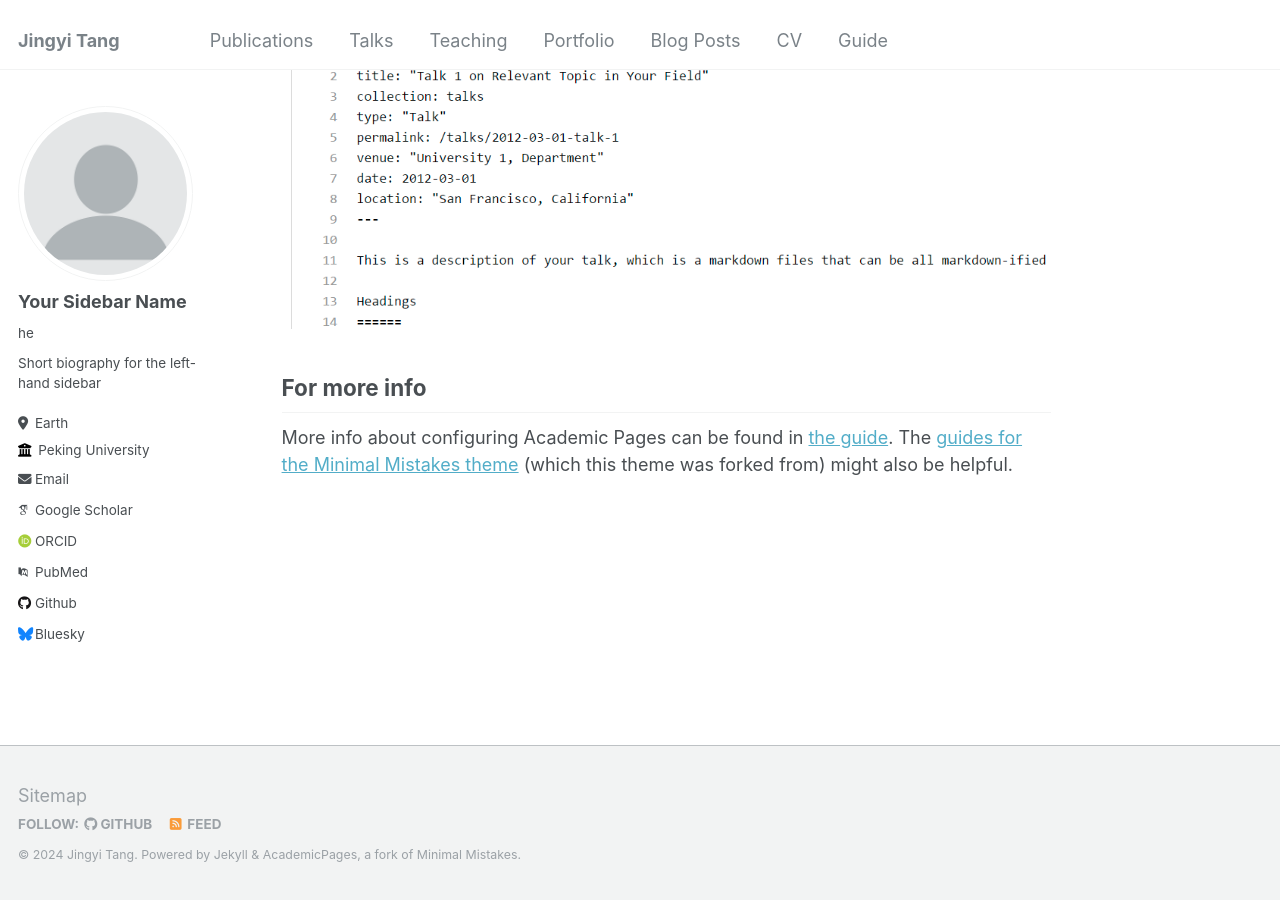
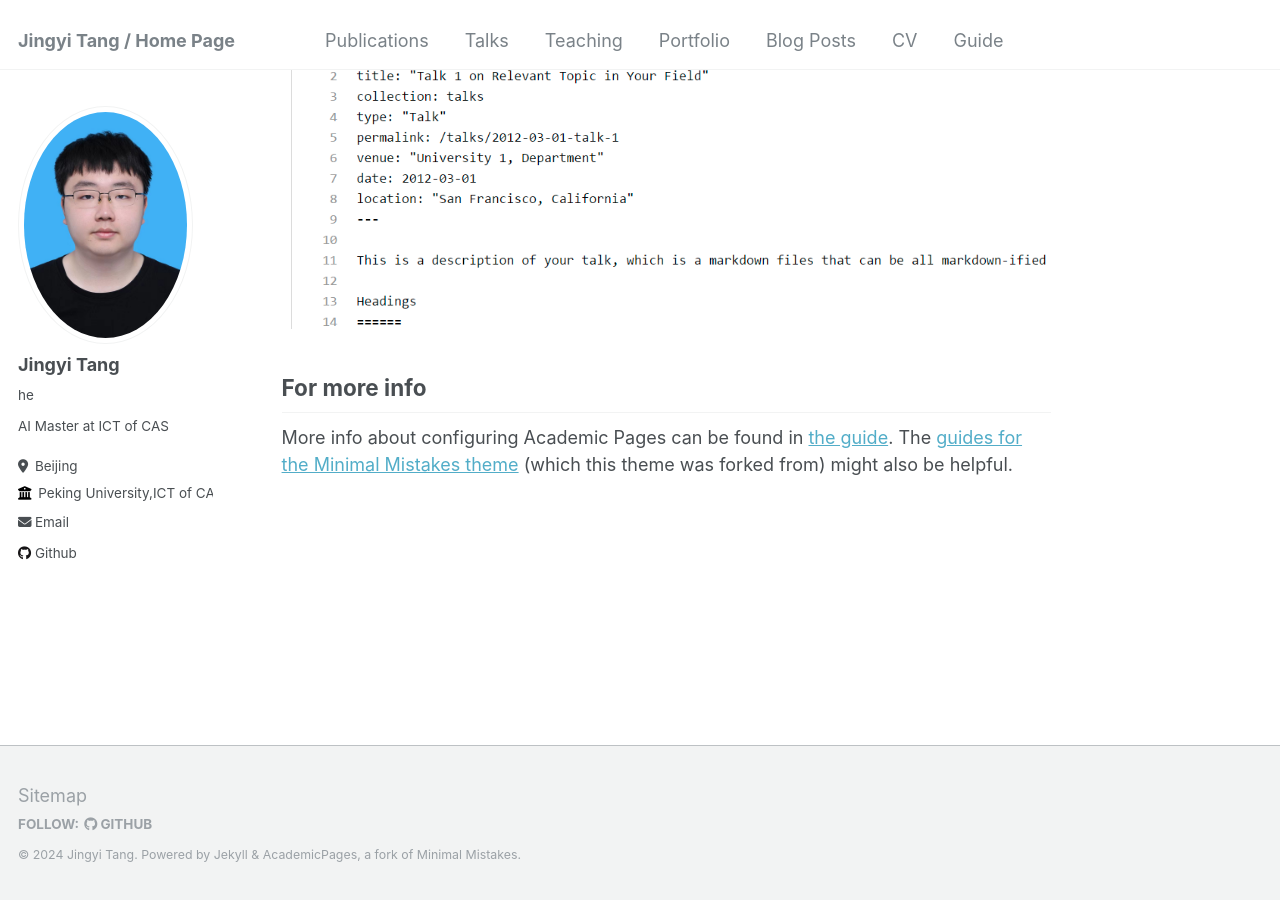
Before and after one commit to ColorDavid/ColorDavid.github.io, a Jekyll site: the page built from _pages/about.md, in a window 1280 px wide and 900 px high, scrolled down 2660 px. Built offline with Jekyll 4.4.1, drawn with Linux system fonts in a browser that asks for light colours; some web fonts are replaced.

Commit message:
Update _config.yml

```diff
--- a/_config.yml
+++ b/_config.yml
@@ -8,47 +8,47 @@
 
 # Basic Site Settings
 locale                   : "en-US"
-title                    : "Jingyi Tang"
+title                    : "Jingyi Tang / Home Page"
 title_separator          : "-"
 name                     : &name "Jingyi Tang"
 description              : &description "personal description"
-url                      : https://academicpages.github.io # the base hostname & protocol for your site e.g. "https://mmistakes.github.io"
+url                      : https://colordavid.github.io # the base hostname & protocol for your site e.g. "https://mmistakes.github.io"
 baseurl                  : "" # the subpath of your site, e.g. "/blog"
-repository               : "academicpages/academicpages.github.io"
+repository               : "ColorDavid/ColorDavid.github.io"
 
 # Site Author - The following control what appear as part of the author content on the side bar.
 #               If a field is blank the icon and link will not appear, otherwise it will be shown.
 #               Additional customization can be done by editing /_includes/author-profile.html
 author:
   # Biographic information
-  avatar           : "profile.png"
-  name             : "Your Sidebar Name"
+  avatar           : "color.jpg" # the name of the image file in /images/author
+  name             : "Jingyi Tang"
   pronouns         : "he" # example: "she/her"
-  bio              : "Short biography for the left-hand sidebar"
-  location         : "Earth"
-  employer         : "Peking University"
+  bio              : "AI Master at ICT of CAS"
+  location         : "Beijing"
+  employer         : "Peking University,ICT of CAS"
   uri              : # URL
-  email            : "tjy23s@ict.ac.cn"
+  email            : "tangjingyi23s@ict.ac.cn"
 
   # Academic websites
   arxiv            : # URL - Update with the correct link to your profile
-  googlescholar    : "https://scholar.google.com/citations?user=PS_CX0AAAAAJ"
+  googlescholar    : #"https://scholar.google.com/citations?user=PS_CX0AAAAAJ"
   impactstory      : # URL
-  orcid            : "http://orcid.org/yourorcidurl"
+  orcid            : #"http://orcid.org/yourorcidurl"
   semantic         : # URL
-  pubmed           : "https://www.ncbi.nlm.nih.gov/pubmed/?term=john+snow"
+  pubmed           : #"https://www.ncbi.nlm.nih.gov/pubmed/?term=john+snow"
   researchgate     : # URL
 
   # Repositories and software development
   bitbucket        : # Username - Update with your username on the site
   codepen          : # Username
   dribbble         : # Username
-  github           : "academicpages"
+  github           : "ColorDavid"
   kaggle           : # Username
   stackoverflow    : # User number or user number and name (i.e., use "1" or "1/jeff-atwood")
 
   # Social media
-  bluesky          : "bsky.app" # Replace this with you Bluesky username
+  bluesky          : #"bsky.app" # Replace this with you Bluesky username
   facebook         : # Username
   flickr           : # Username
   foursquare       : # Username
@@ -108,7 +108,7 @@ staticman:
       options:
         format           : "iso8601" # "iso8601" (default), "timestamp-seconds", "timestamp-milliseconds"
 atom_feed:
-  hide                   : false     # change to true to hide the RSS feed in the footer
+  hide                   : true     # change to true to hide the RSS feed in the footer
   path                   : # blank (default) uses feed.xml
 
 
```
